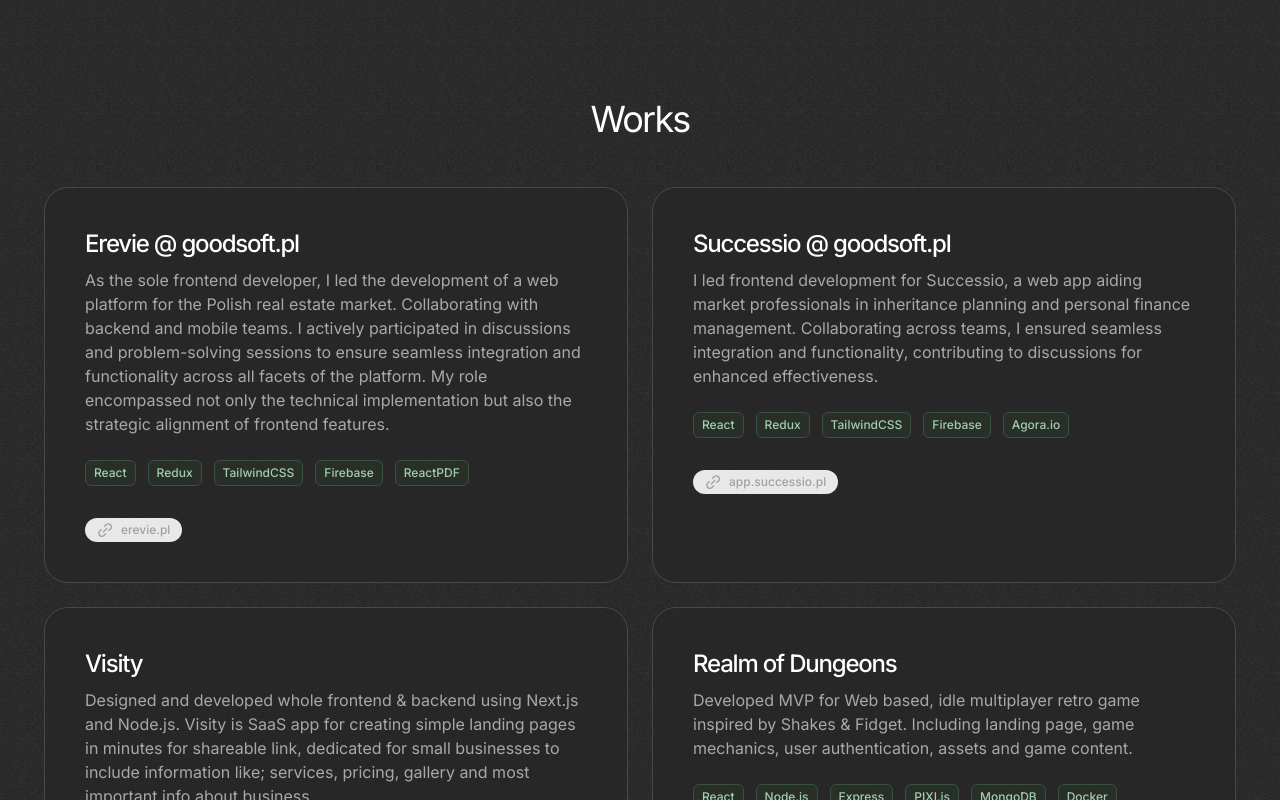
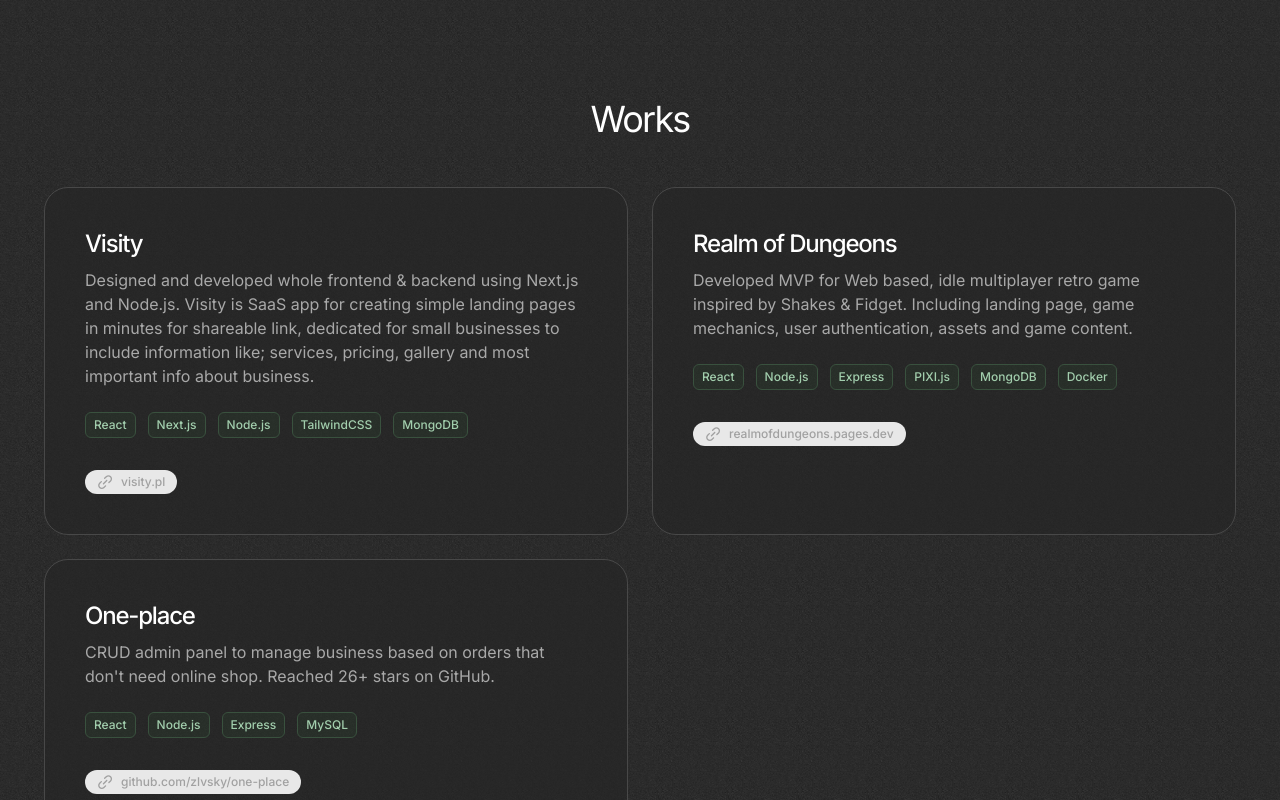
Before and after one commit to Zlvsky/czaleski, a Next.js app: page / in a window 1280 px wide. Shown: the part 2000-2800 px from the top of the page. Built offline with nearby package versions, Linux system fonts and the light colour scheme.

Commit message:
added pricing, changed works

```diff
--- /dev/null
+++ b/src/components/main-page/Pricing.tsx
@@ -0,0 +1,19 @@
+import React from 'react';
+import BigContainer from '../layout/BigContainer';
+
+const pricingData = [
+    {
+        title: 'Custom Coded Website',
+        description: 'Website written in Next.js using TailwindCSS'
+    }
+]
+
+function Pricing() {
+    return (
+      <BigContainer>
+        <h2 className="text-center text-4xl text-white">Let&apos;s get to work</h2>
+      </BigContainer>
+    )
+}
+
+export default Pricing;
--- a/src/components/main-page/Works.tsx
+++ b/src/components/main-page/Works.tsx
@@ -12,24 +12,24 @@
 }
 
 const projects = [
-  {
-    title: 'Erevie @ goodsoft.pl',
-    description:
-      'As the sole frontend developer, I led the development of a web platform for the Polish real estate market. Collaborating with backend and mobile teams. I actively participated in discussions and problem-solving sessions to ensure seamless integration and functionality across all facets of the platform. My role encompassed not only the technical implementation but also the strategic alignment of frontend features.',
-    link: 'https://app.erevie.pl',
-    linkText: 'erevie.pl',
-    logo: '/projects/visity.png',
-    stack: ['React', 'Redux', 'TailwindCSS', 'Firebase', 'ReactPDF']
-  },
-  {
-    title: 'Successio @ goodsoft.pl',
-    description:
-      'I led frontend development for Successio, a web app aiding market professionals in inheritance planning and personal finance management. Collaborating across teams, I ensured seamless integration and functionality, contributing to discussions for enhanced effectiveness.',
-    link: 'https://app.successio.pl',
-    linkText: 'app.successio.pl',
-    logo: '/projects/visity.png',
-    stack: ['React', 'Redux', 'TailwindCSS', 'Firebase', 'Agora.io']
-  },
+  // {
+  //   title: 'Erevie @ goodsoft.pl',
+  //   description:
+  //     'As the sole frontend developer, I led the development of a web platform for the Polish real estate market. Collaborating with backend and mobile teams. I actively participated in discussions and problem-solving sessions to ensure seamless integration and functionality across all facets of the platform. My role encompassed not only the technical implementation but also the strategic alignment of frontend features.',
+  //   link: 'https://app.erevie.pl',
+  //   linkText: 'erevie.pl',
+  //   logo: '/projects/visity.png',
+  //   stack: ['React', 'Redux', 'TailwindCSS', 'Firebase', 'ReactPDF']
+  // },
+  // {
+  //   title: 'Successio @ goodsoft.pl',
+  //   description:
+  //     'I led frontend development for Successio, a web app aiding market professionals in inheritance planning and personal finance management. Collaborating across teams, I ensured seamless integration and functionality, contributing to discussions for enhanced effectiveness.',
+  //   link: 'https://app.successio.pl',
+  //   linkText: 'app.successio.pl',
+  //   logo: '/projects/visity.png',
+  //   stack: ['React', 'Redux', 'TailwindCSS', 'Firebase', 'Agora.io']
+  // },
   {
     title: 'Visity',
     description:
```
